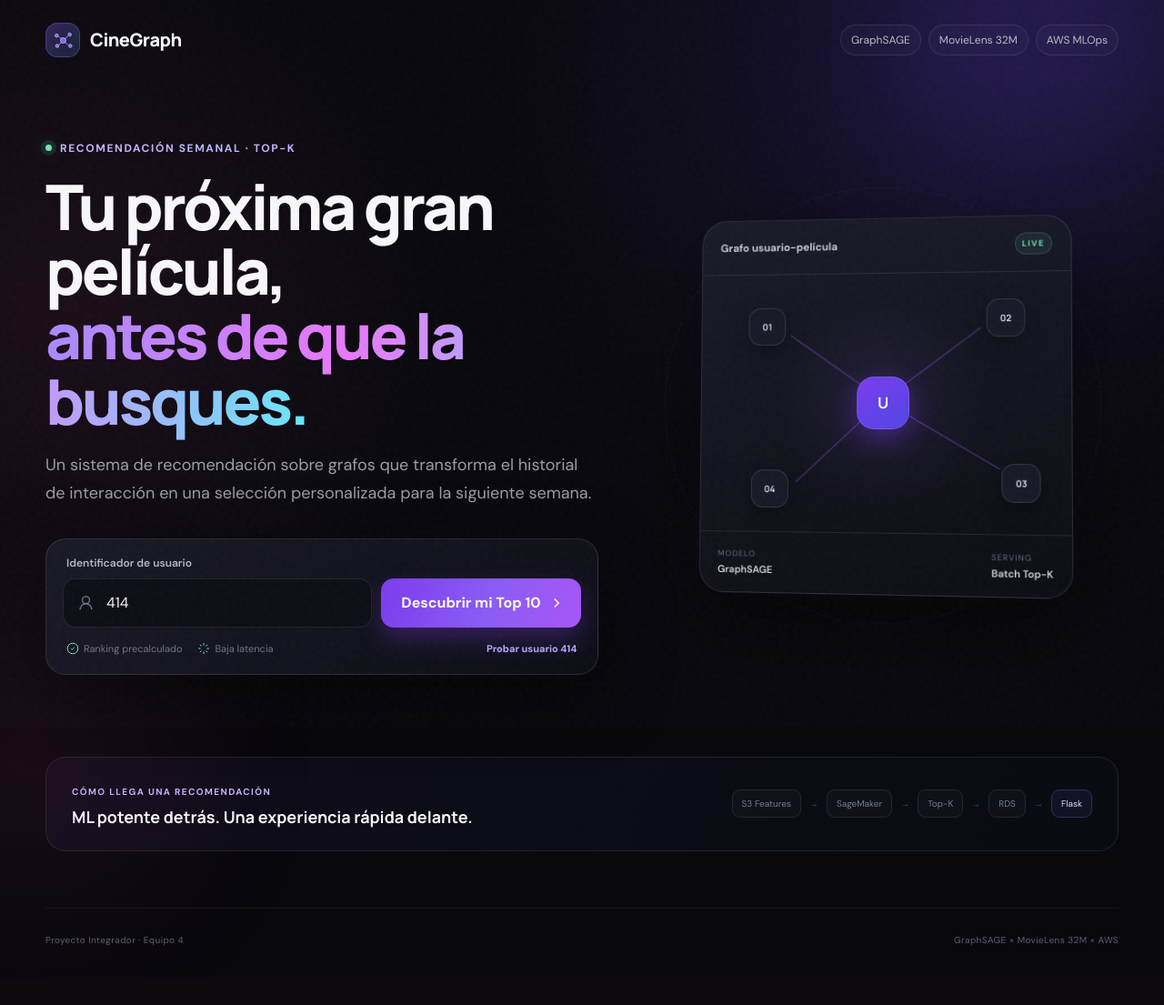
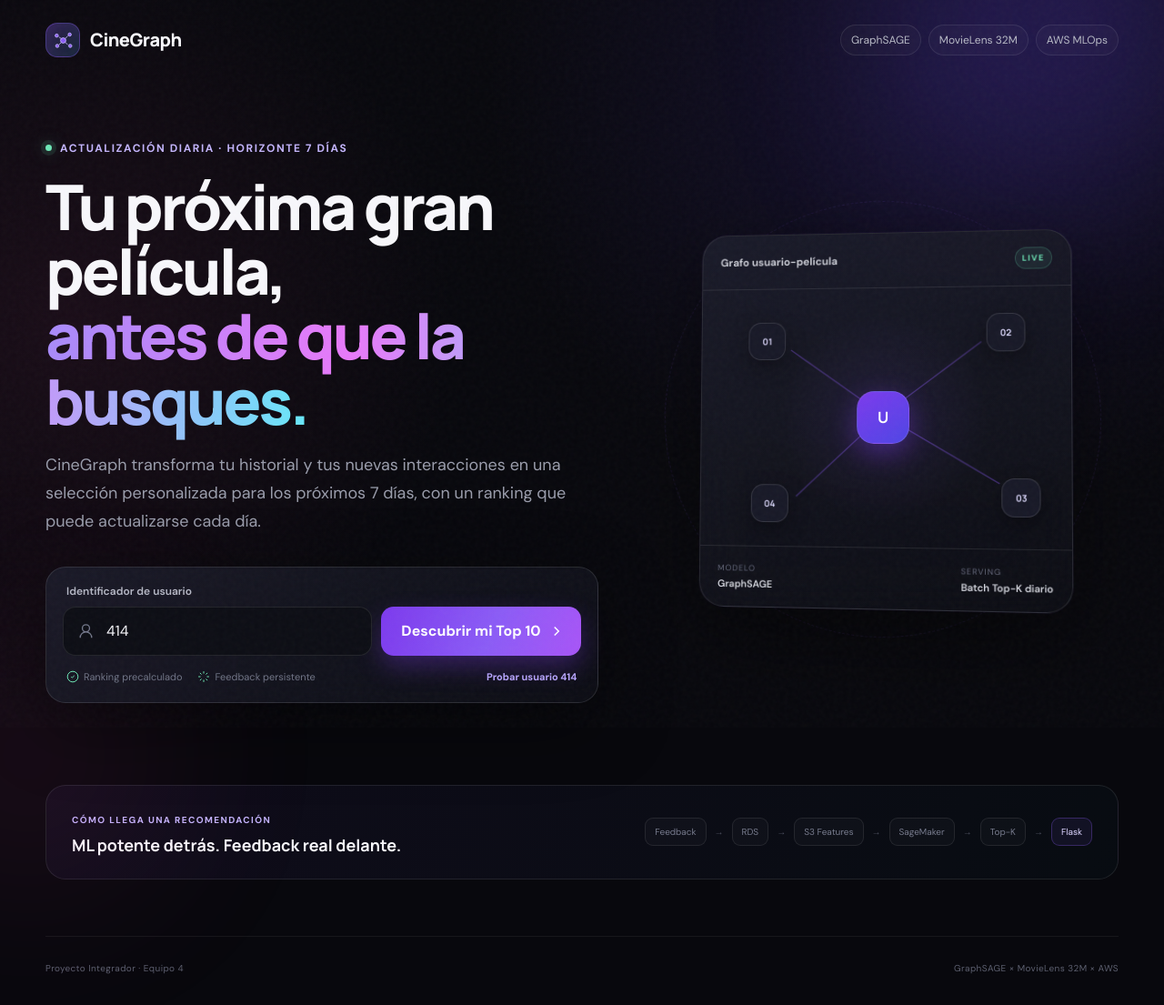
Before and after one commit to Momos20/proyecto-integrador-equipo4, a Flask app: page / in a window 1280 px wide. Shown: the whole page at 91% size. Before the commit the page ends 1040 px from the top, so only its background shows below. Run offline with Flask 3, Linux system fonts and the light colour scheme.

Commit message:
feat(ui): present daily seven-day recommendation flow

```diff
--- a/app/templates/index.html
+++ b/app/templates/index.html
@@ -10,6 +10,7 @@
     <link rel="preconnect" href="https://fonts.gstatic.com" crossorigin>
     <link href="https://fonts.googleapis.com/css2?family=DM+Sans:wght@400;500;600;700&family=Manrope:wght@500;600;700;800&display=swap" rel="stylesheet">
     <link rel="stylesheet" href="{{ url_for('static', filename='css/styles.css') }}">
+    <link rel="stylesheet" href="{{ url_for('static', filename='css/interactions.css') }}">
 </head>
 <body>
     <div class="noise" aria-hidden="true"></div>
@@ -40,11 +41,11 @@
     <main>
         <section class="hero shell">
             <div class="hero-copy">
-                <div class="eyebrow"><span class="live-dot"></span> Recomendación semanal · Top-K</div>
+                <div class="eyebrow"><span class="live-dot"></span> Actualización diaria · horizonte 7 días</div>
                 <h1>Tu próxima gran película,<br><span>antes de que la busques.</span></h1>
                 <p class="hero-text">
-                    Un sistema de recomendación sobre grafos que transforma el historial de interacción
-                    en una selección personalizada para la siguiente semana.
+                    CineGraph transforma tu historial y tus nuevas interacciones en una selección personalizada
+                    para los próximos 7 días, con un ranking que puede actualizarse cada día.
                 </p>
 
                 <div class="search-panel" id="searchPanel">
@@ -63,7 +64,7 @@
                     </form>
                     <div class="search-meta">
                         <span><svg viewBox="0 0 24 24"><path d="m9 12 2 2 4-4M12 22a10 10 0 1 0 0-20 10 10 0 0 0 0 20Z"></path></svg> Ranking precalculado</span>
-                        <span><svg viewBox="0 0 24 24"><path d="M12 2v4m0 12v4M4.93 4.93l2.83 2.83m8.48 8.48 2.83 2.83M2 12h4m12 0h4M4.93 19.07l2.83-2.83m8.48-8.48 2.83-2.83"></path></svg> Baja latencia</span>
+                        <span><svg viewBox="0 0 24 24"><path d="M12 2v4m0 12v4M4.93 4.93l2.83 2.83m8.48 8.48 2.83 2.83M2 12h4m12 0h4M4.93 19.07l2.83-2.83m8.48-8.48 2.83-2.83"></path></svg> Feedback persistente</span>
                         <button type="button" class="demo-link" id="demoButton">Probar usuario {{ demo_user_id }}</button>
                     </div>
                 </div>
@@ -92,7 +93,7 @@
                     </div>
                     <div class="graph-footer">
                         <div><span>Modelo</span><strong>GraphSAGE</strong></div>
-                        <div><span>Serving</span><strong>Batch Top-K</strong></div>
+                        <div><span>Serving</span><strong>Batch Top-K diario</strong></div>
                     </div>
                 </div>
             </div>
@@ -102,8 +103,8 @@
             <div class="results-heading">
                 <div>
                     <div class="eyebrow small">Selección personalizada</div>
-                    <h2>Tu Top <span id="resultCount">10</span> de esta semana</h2>
-                    <p>Ordenado por afinidad estimada para el usuario <strong id="resultUser">—</strong>.</p>
+                    <h2>Tu Top <span id="resultCount">10</span> para los próximos 7 días</h2>
+                    <p>Ordenado por afinidad estimada para el usuario <strong id="resultUser">—</strong>. Tus acciones se guardan para el siguiente ciclo.</p>
                 </div>
                 <div class="model-summary" id="modelSummary">
                     <div class="summary-item"><span>Modelo</span><strong id="modelName">—</strong></div>
@@ -112,6 +113,7 @@
                 </div>
             </div>
             <div class="movie-grid" id="movieGrid"></div>
+            <p class="feedback-note">Me interesa, No me interesa, Mi lista y las calificaciones se registran como eventos de feedback en PostgreSQL.</p>
         </section>
 
         <section class="loading-section shell" id="loadingSection" hidden aria-live="polite">
@@ -133,10 +135,10 @@
         <section class="architecture-strip shell">
             <div class="architecture-copy">
                 <span class="eyebrow small">Cómo llega una recomendación</span>
-                <h3>ML potente detrás. Una experiencia rápida delante.</h3>
+                <h3>ML potente detrás. Feedback real delante.</h3>
             </div>
             <div class="pipeline" aria-label="Pipeline de recomendación">
-                <span>S3 Features</span><i>→</i><span>SageMaker</span><i>→</i><span>Top-K</span><i>→</i><span>RDS</span><i>→</i><span class="pipeline-active">Flask</span>
+                <span>Feedback</span><i>→</i><span>RDS</span><i>→</i><span>S3 Features</span><i>→</i><span>SageMaker</span><i>→</i><span>Top-K</span><i>→</i><span class="pipeline-active">Flask</span>
             </div>
         </section>
     </main>
```
